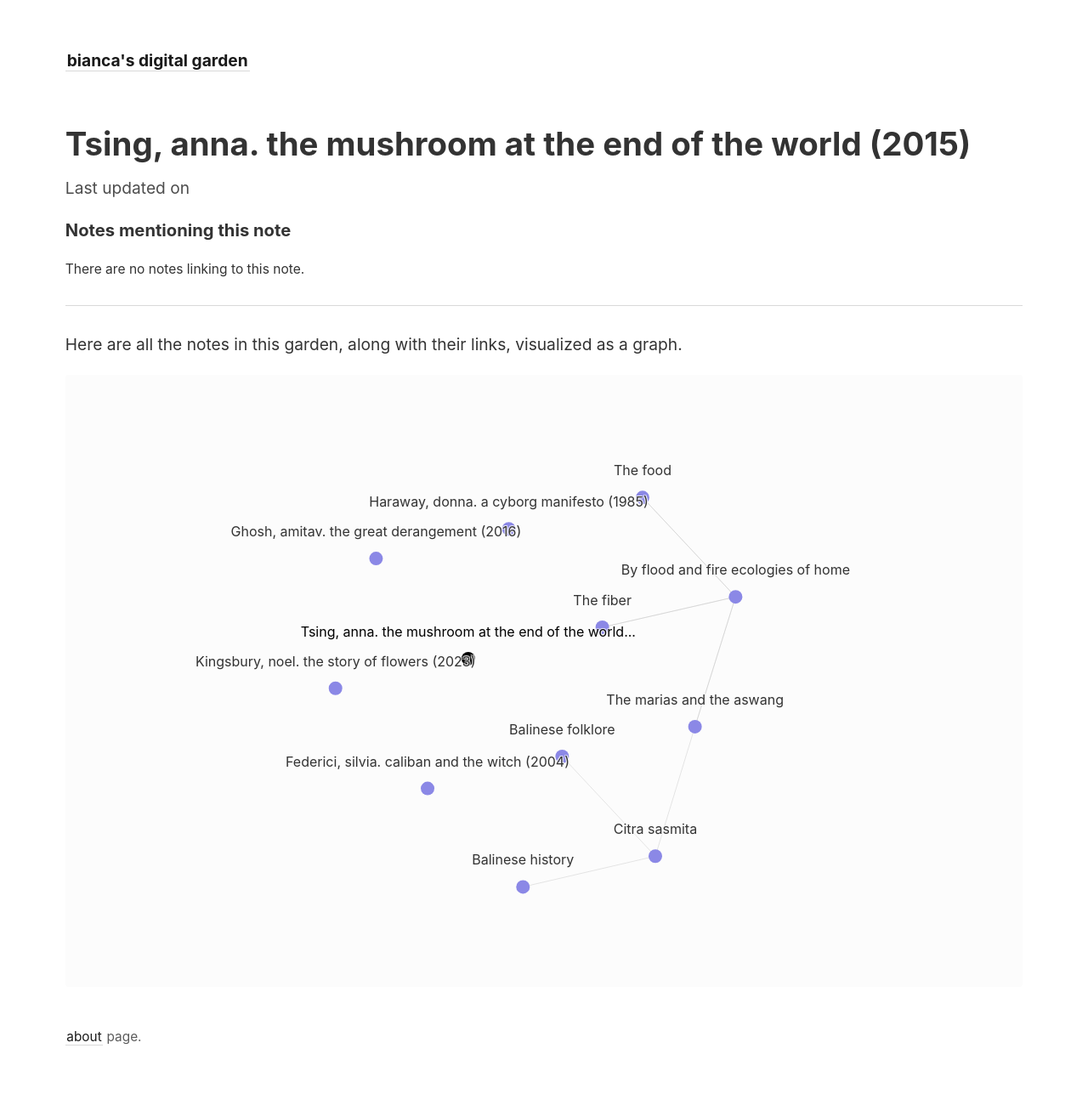
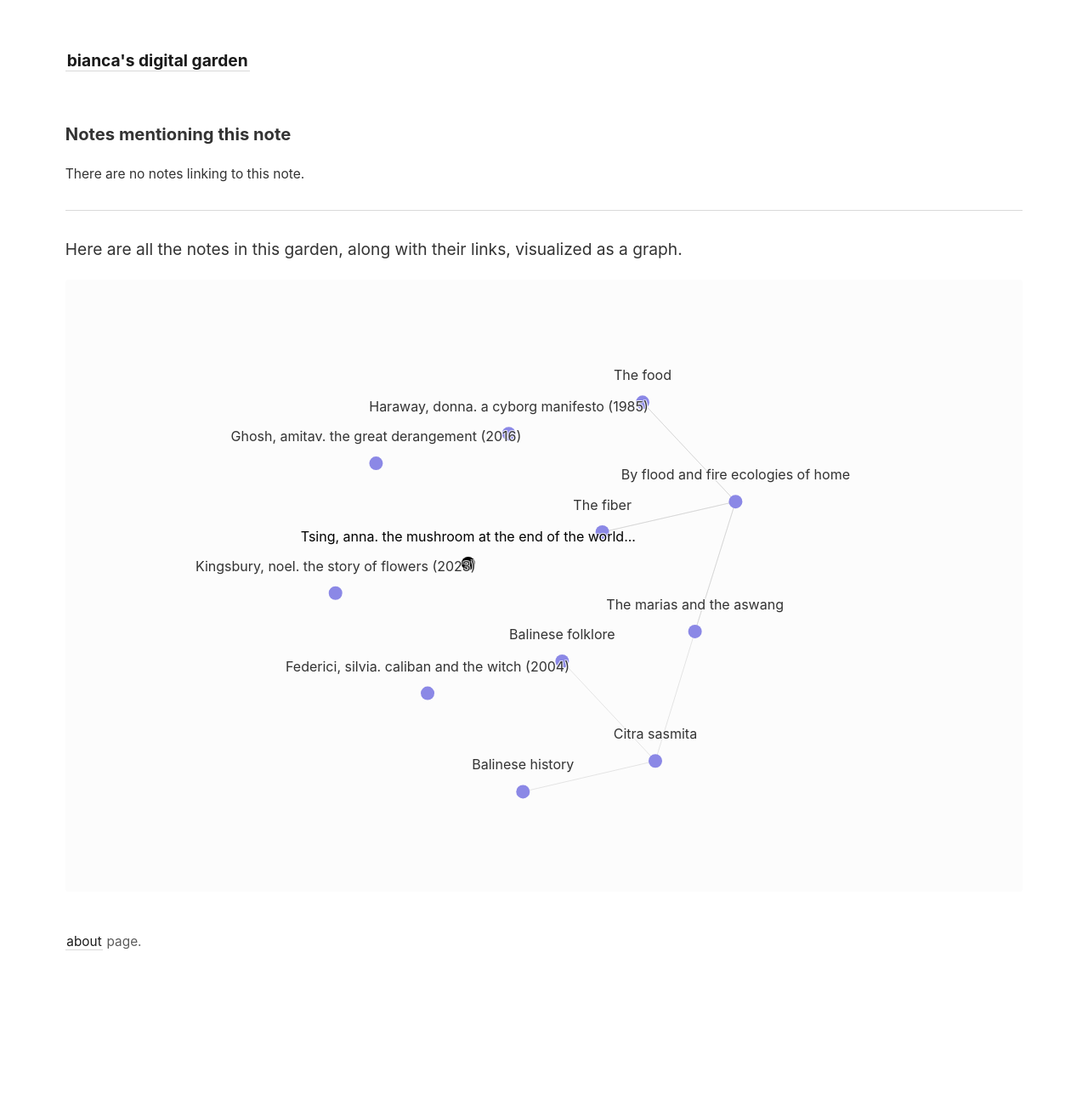
Before and after one commit to pbma-alat/digitalgarden, a Jekyll site: the page built from _notes/Bibliography/Tsing, Anna. The Mushroom at the End of the World (2015).md, in a window 1280 px wide. Shown: the whole page at 85% size. Built offline with Jekyll 4.4.1, drawn with Linux system fonts in a browser that asks for light colours; after the commit the page ends 1188 px from its top, so only the background shows below that.

Commit message:
Update note.html

```diff
--- a/_layouts/note.html
+++ b/_layouts/note.html
@@ -3,13 +3,6 @@ layout: default
 ---
 
 <article>
-  <div>
-    <h1>{{ page.title }}</h1>
-    <time datetime="{{ page.last_modified_at | date_to_xmlschema }}">{% if page.type != 'pages' %}
-      Last updated on {{ page.last_modified_at | date: "%B %-d, %Y" }}
-      {% endif %}
-    </time>
-  </div>
 
 
     <side style="font-size: 0.9em">
```
